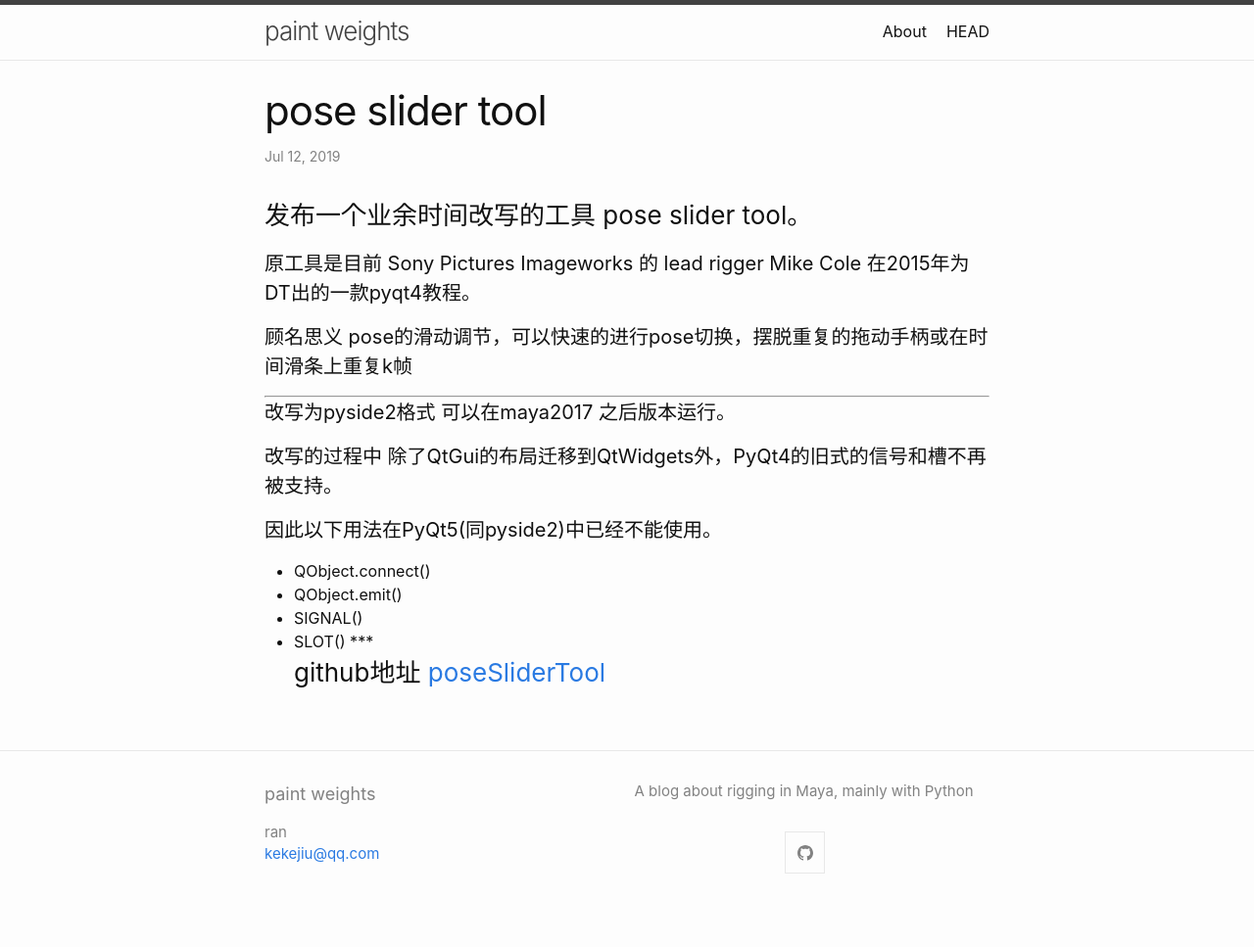
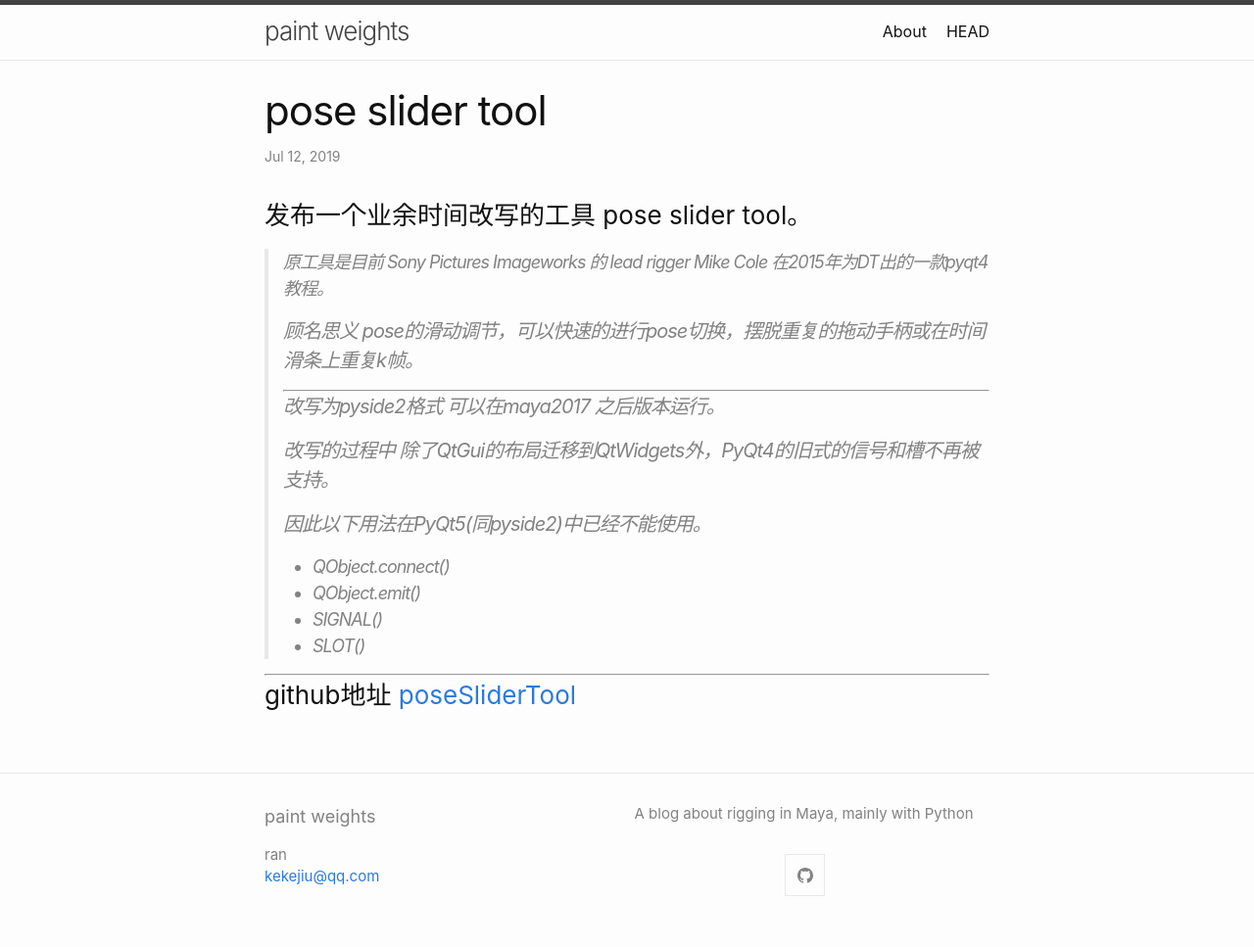
Before and after one commit to shabbySilence/minima-master, a Jekyll site: the page built from _posts/2019-07-12-pose-slider-tool.md, in a window 1280 px wide. Shown: the whole page at 98% size. Built offline with Jekyll 4.4.1, drawn with Linux system fonts in a browser that asks for light colours; before the commit the page ends 944 px from its top, so only the background shows below that.

```diff
--- a/_posts/2019-07-12-pose-slider-tool.md
+++ b/_posts/2019-07-12-pose-slider-tool.md
@@ -5,8 +5,8 @@ categories: tool
 ---
 
 ### 发布一个业余时间改写的工具 pose slider tool。
-#### 原工具是目前 Sony Pictures Imageworks 的 lead rigger  Mike Cole 在2015年为DT出的一款pyqt4教程。
-#### 顾名思义 pose的滑动调节，可以快速的进行pose切换，摆脱重复的拖动手柄或在时间滑条上重复k帧
+> 原工具是目前 Sony Pictures Imageworks 的 lead rigger  Mike Cole 在2015年为DT出的一款pyqt4教程。
+#### 顾名思义 pose的滑动调节，可以快速的进行pose切换，摆脱重复的拖动手柄或在时间滑条上重复k帧。
 ***
 #### 改写为pyside2格式 可以在maya2017 之后版本运行。
 #### 改写的过程中 除了QtGui的布局迁移到QtWidgets外，PyQt4的旧式的信号和槽不再被支持。
@@ -15,6 +15,7 @@ categories: tool
 - QObject.emit()
 - SIGNAL()
 - SLOT()
-***
+
+---
 ### github地址 [poseSliderTool][poseSliderTool]
 [poseSliderTool]: https://github.com/shabbySilence/poseSliderTool
```
